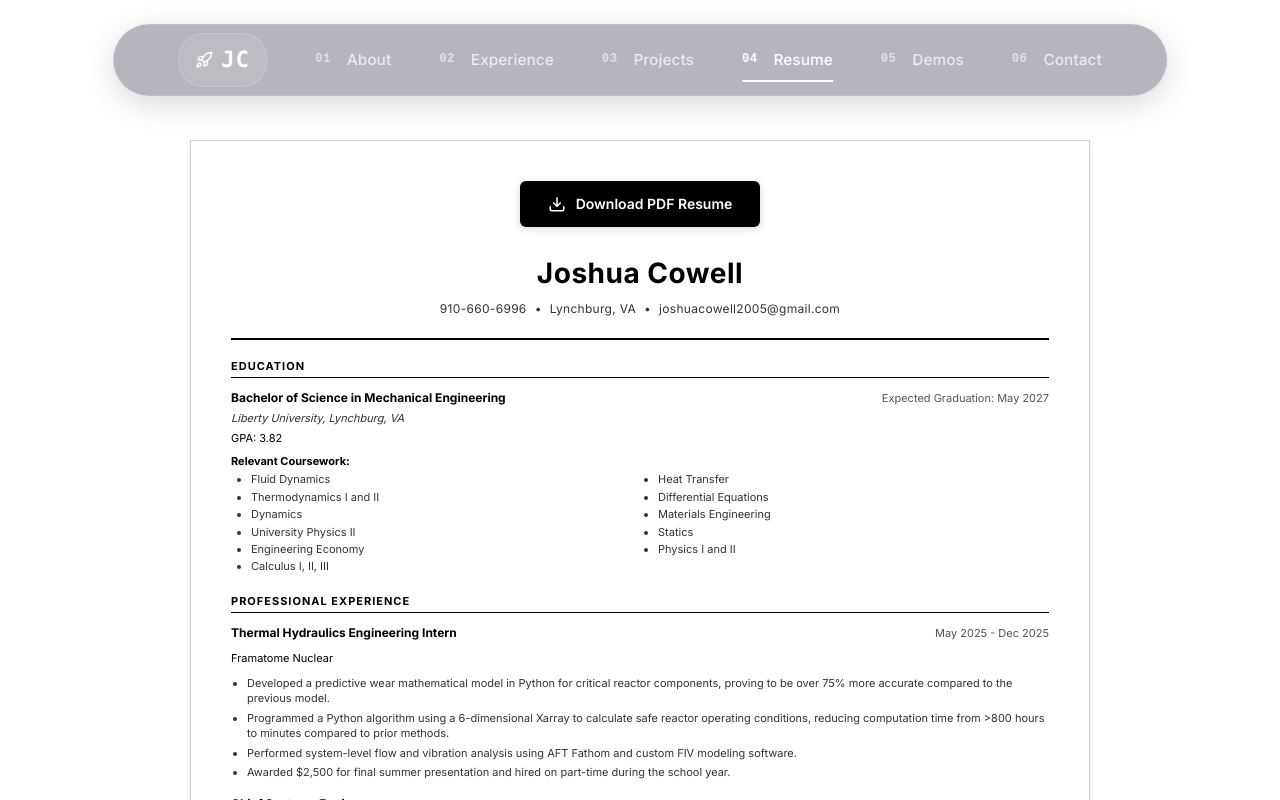
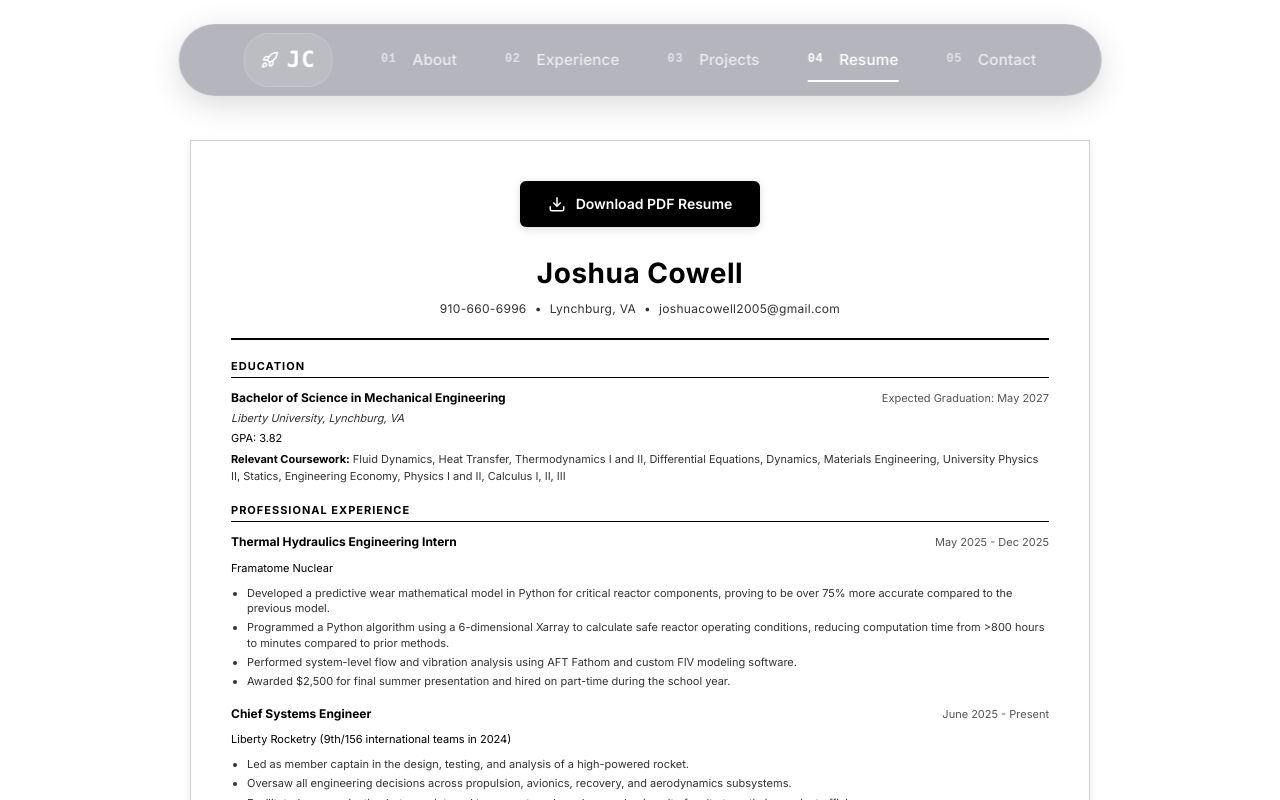
Before and after one commit to cowelljoshua/cowelljoshua.github.io, a React (Vite) app: page /#/resume in a window 1280 px wide. Shown: the top 800 px of the page. Built offline with nearby package versions, Linux system fonts and the light colour scheme.

Commit message:
Remove demos section and condense coursework into single paragraph

```diff
--- a/src/App.jsx
+++ b/src/App.jsx
@@ -6,7 +6,6 @@ import ExperiencePage from "./pages/ExperiencePage";
 import ProjectsPage from "./pages/ProjectsPage";
 import ResumePage from "./pages/ResumePage";
 import ContactPage from "./pages/ContactPage";
-import InteractiveDemoPage from "./pages/InteractiveDemoPage";
 
 /**
  * Main App Component
@@ -32,7 +31,6 @@ function App() {
           <Route path="experience" element={<ExperiencePage />} />
           <Route path="projects" element={<ProjectsPage />} />
           <Route path="resume" element={<ResumePage />} />
-          <Route path="demos" element={<InteractiveDemoPage />} />
           <Route path="contact" element={<ContactPage />} />
         </Route>
       </Routes>
--- a/src/components/Nav/Nav.jsx
+++ b/src/components/Nav/Nav.jsx
@@ -19,8 +19,7 @@ const Nav = () => {
     { to: "/experience", label: "Experience", num: "02" },
     { to: "/projects", label: "Projects", num: "03" },
     { to: "/resume", label: "Resume", num: "04" },
-    { to: "/demos", label: "Demos", num: "05" },
-    { to: "/contact", label: "Contact", num: "06" },
+    { to: "/contact", label: "Contact", num: "05" },
   ];
 
   const handleLinkClick = () => {
--- a/src/components/Resume/Resume.css
+++ b/src/components/Resume/Resume.css
@@ -143,30 +143,14 @@
 
 /* Coursework */
 .resume__coursework {
-  margin-top: 8px;
+  font-size: 11px;
+  color: #333;
+  margin: 4px 0 0 0;
+  line-height: 1.5;
 }
 
-.resume__coursework-title {
-  font-size: 11px;
-  font-weight: 700;
+.resume__coursework strong {
   color: #000;
-  margin: 0 0 4px 0;
-}
-
-.resume__coursework-list {
-  display: grid;
-  grid-template-columns: repeat(2, 1fr);
-  gap: 2px 16px;
-  margin: 0;
-  padding-left: 20px;
-  font-size: 11px;
-  color: #333;
-}
-
-.resume__coursework-list li {
-  margin: 0;
-  padding: 0;
-  line-height: 1.4;
 }
 
 .resume__company {
--- a/src/components/Resume/Resume.jsx
+++ b/src/components/Resume/Resume.jsx
@@ -54,22 +54,9 @@ const Resume = () => {
               Liberty University, Lynchburg, VA
             </p>
             <p className="resume__gpa">GPA: 3.82</p>
-            <div className="resume__coursework">
-              <h4 className="resume__coursework-title">Relevant Coursework:</h4>
-              <ul className="resume__coursework-list">
-                <li>Fluid Dynamics</li>
-                <li>Heat Transfer</li>
-                <li>Thermodynamics I and II</li>
-                <li>Differential Equations</li>
-                <li>Dynamics</li>
-                <li>Materials Engineering</li>
-                <li>University Physics II</li>
-                <li>Statics</li>
-                <li>Engineering Economy</li>
-                <li>Physics I and II</li>
-                <li>Calculus I, II, III</li>
-              </ul>
-            </div>
+            <p className="resume__coursework">
+              <strong>Relevant Coursework:</strong> Fluid Dynamics, Heat Transfer, Thermodynamics I and II, Differential Equations, Dynamics, Materials Engineering, University Physics II, Statics, Engineering Economy, Physics I and II, Calculus I, II, III
+            </p>
           </div>
         </section>
 
```
